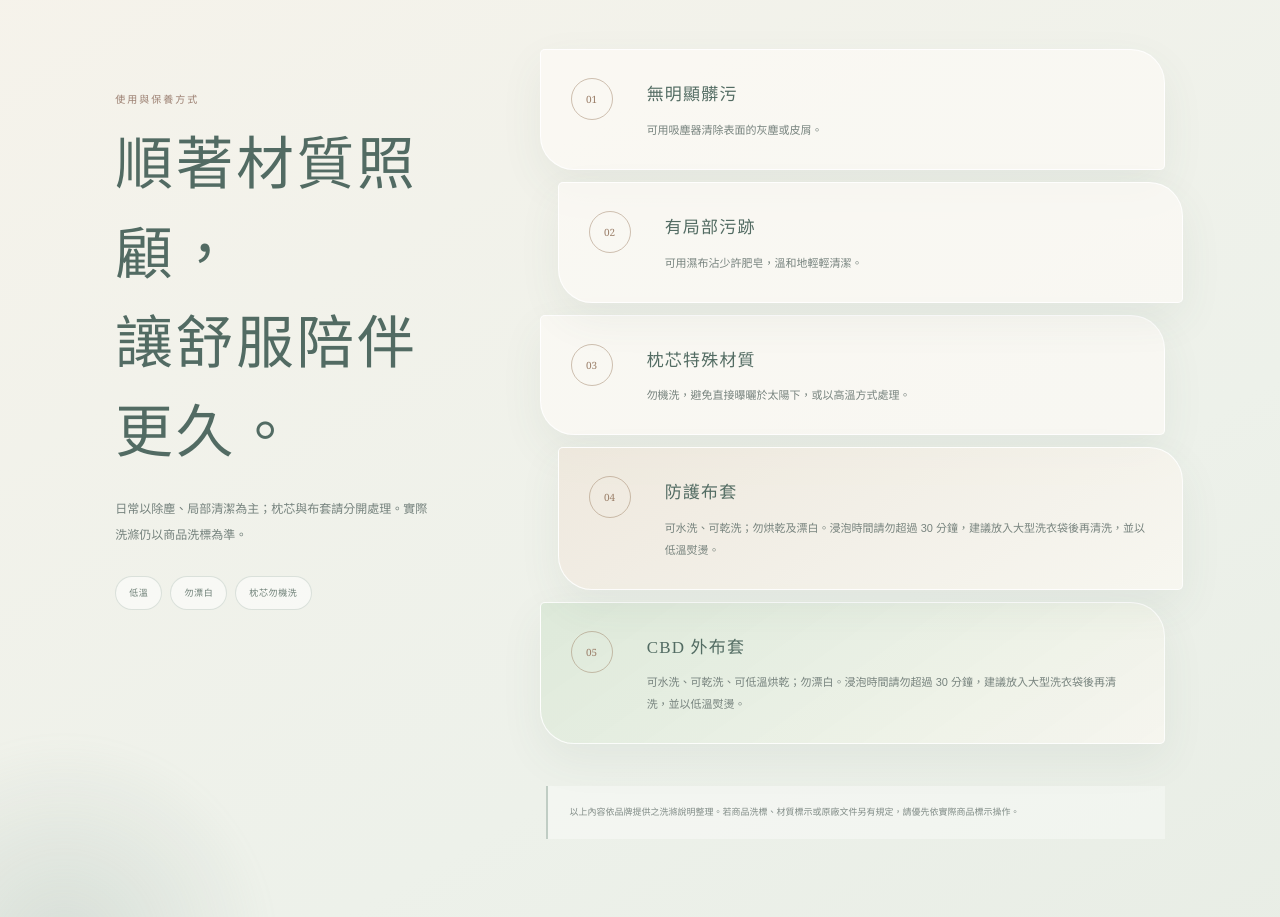
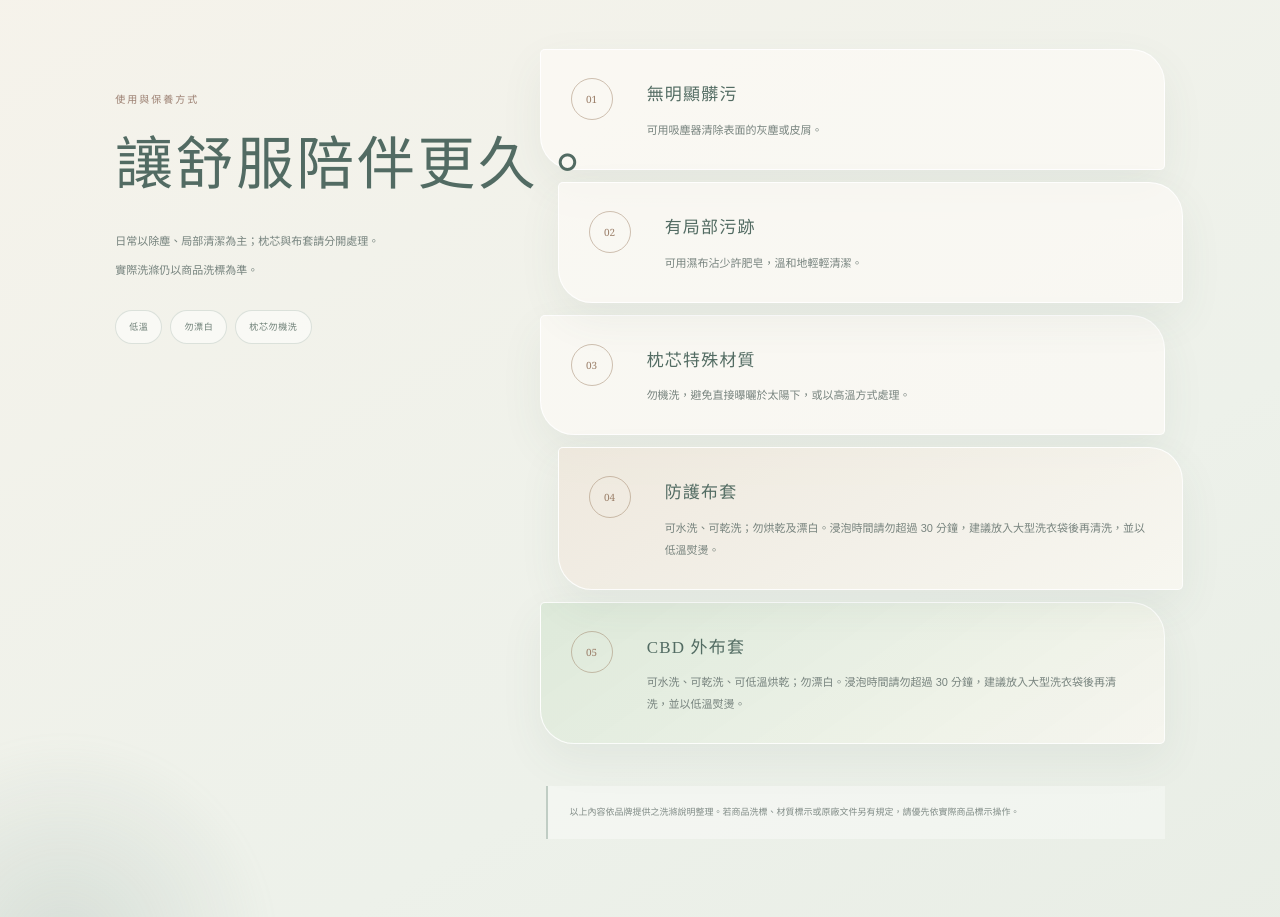
Before and after one commit to songbeam/songbeam-website, a Next.js app: page / in a window 1280 px wide. Shown: the part 10120-11037 px from the top of the page. Built offline with nearby package versions, Linux system fonts and the light colour scheme.

Commit message:
Refine care guide headline layout

```diff
--- a/app/page.tsx
+++ b/app/page.tsx
@@ -341,7 +341,7 @@ export default function Home() {
 
       <section className="care section" id="care">
         <div className="section-label"><span>07</span><p>CARE GUIDE</p></div>
-        <div className="care-wash-layout"><header><p className="eyebrow">使用與保養方式</p><h2>順著材質照顧，<br />讓舒服陪伴更久。</h2><p>日常以除塵、局部清潔為主；枕芯與布套請分開處理。實際洗滌仍以商品洗標為準。</p><div className="care-symbols"><span>低溫</span><span>勿漂白</span><span>枕芯勿機洗</span></div></header><div className="wash-guide-list"><article><span>01</span><div><h3>無明顯髒污</h3><p>可用吸塵器清除表面的灰塵或皮屑。</p></div></article><article><span>02</span><div><h3>有局部污跡</h3><p>可用濕布沾少許肥皂，溫和地輕輕清潔。</p></div></article><article><span>03</span><div><h3>枕芯特殊材質</h3><p>勿機洗，避免直接曝曬於太陽下，或以高溫方式處理。</p></div></article><article className="wash-cover"><span>04</span><div><h3>防護布套</h3><p>可水洗、可乾洗；勿烘乾及漂白。浸泡時間請勿超過 30 分鐘，建議放入大型洗衣袋後再清洗，並以低溫熨燙。</p></div></article><article className="wash-cover cbd"><span>05</span><div><h3>CBD 外布套</h3><p>可水洗、可乾洗、可低溫烘乾；勿漂白。浸泡時間請勿超過 30 分鐘，建議放入大型洗衣袋後再清洗，並以低溫熨燙。</p></div></article></div></div>
+        <div className="care-wash-layout"><header><p className="eyebrow">使用與保養方式</p><h2 className="care-title-nowrap">讓舒服陪伴更久。</h2><p className="care-intro-lines"><span>日常以除塵、局部清潔為主；枕芯與布套請分開處理。</span><span>實際洗滌仍以商品洗標為準。</span></p><div className="care-symbols"><span>低溫</span><span>勿漂白</span><span>枕芯勿機洗</span></div></header><div className="wash-guide-list"><article><span>01</span><div><h3>無明顯髒污</h3><p>可用吸塵器清除表面的灰塵或皮屑。</p></div></article><article><span>02</span><div><h3>有局部污跡</h3><p>可用濕布沾少許肥皂，溫和地輕輕清潔。</p></div></article><article><span>03</span><div><h3>枕芯特殊材質</h3><p>勿機洗，避免直接曝曬於太陽下，或以高溫方式處理。</p></div></article><article className="wash-cover"><span>04</span><div><h3>防護布套</h3><p>可水洗、可乾洗；勿烘乾及漂白。浸泡時間請勿超過 30 分鐘，建議放入大型洗衣袋後再清洗，並以低溫熨燙。</p></div></article><article className="wash-cover cbd"><span>05</span><div><h3>CBD 外布套</h3><p>可水洗、可乾洗、可低溫烘乾；勿漂白。浸泡時間請勿超過 30 分鐘，建議放入大型洗衣袋後再清洗，並以低溫熨燙。</p></div></article></div></div>
         <p className="care-source-note">以上內容依品牌提供之洗滌說明整理。若商品洗標、材質標示或原廠文件另有規定，請優先依實際商品標示操作。</p>
       </section>
 
--- a/app/product-layout.css
+++ b/app/product-layout.css
@@ -882,6 +882,10 @@
   margin:14px 0 20px;color:#526b63;font-size:clamp(39px,4.5vw,62px);
   font-weight:300;line-height:1.55;letter-spacing:.05em;
 }
+.care-wash-layout .care-title-nowrap{white-space:nowrap}
+.care-intro-lines{font-size:clamp(10px,.86vw,12px)!important}
+.care-intro-lines span{display:block;white-space:nowrap}
+.care-intro-lines span+span{margin-top:6px}
 .care-wash-layout>header>p:last-of-type{max-width:440px;color:#75827d;font-size:12px;line-height:2.1}
 .care-symbols{display:flex;flex-wrap:wrap;gap:8px;margin-top:28px}
 .care-symbols span{
@@ -1038,6 +1042,8 @@
   .safety-feature-grid article{min-height:112px}
   .care-wash-layout{margin-top:35px}
   .care-wash-layout h2{font-size:37px}
+  .care-wash-layout .care-title-nowrap{font-size:35px}
+  .care-intro-lines{font-size:9px!important;letter-spacing:-.015em}
   .wash-guide-list article{grid-template-columns:43px 1fr;gap:14px;padding:24px 20px}
   .wash-guide-list article:nth-child(even){transform:none}
   .wash-guide-list article>span{width:36px;height:36px}
```
Also changed, not shown: 1 other file (tests, documents, lock files or other folders).
